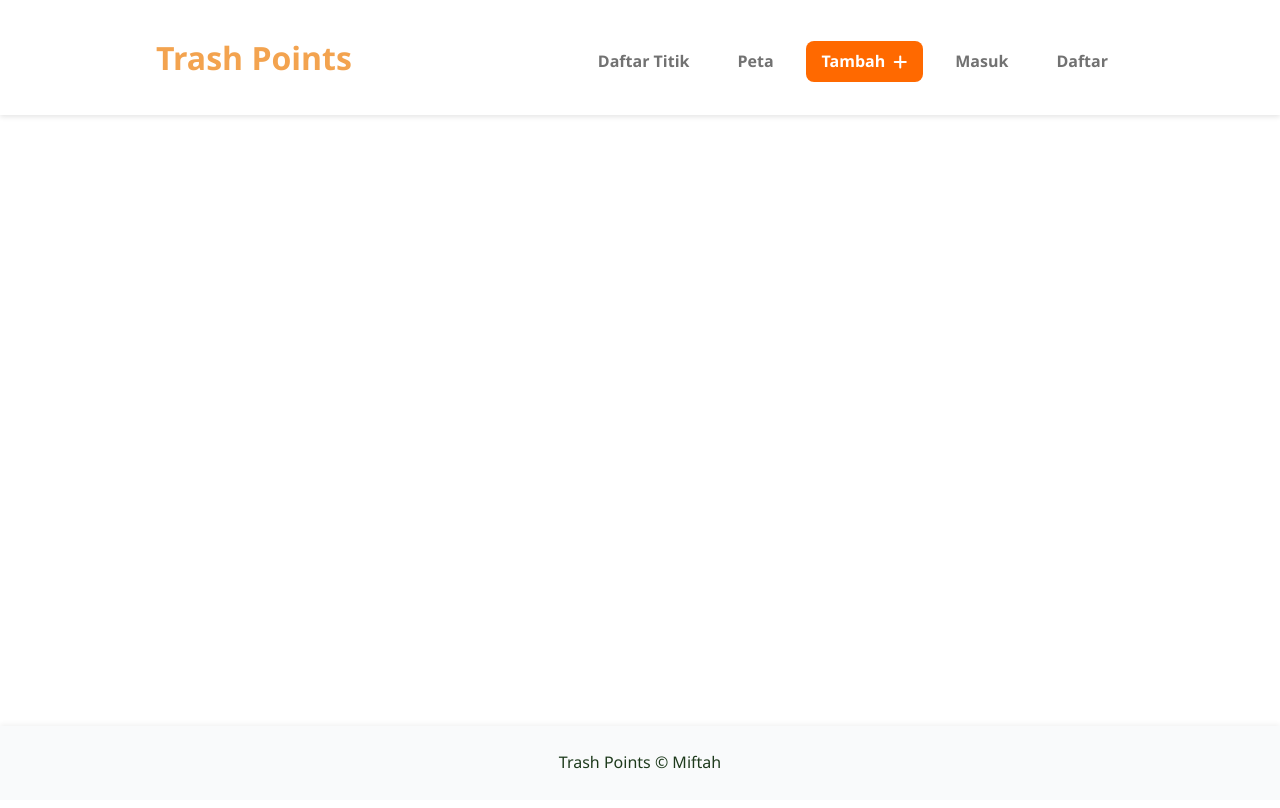
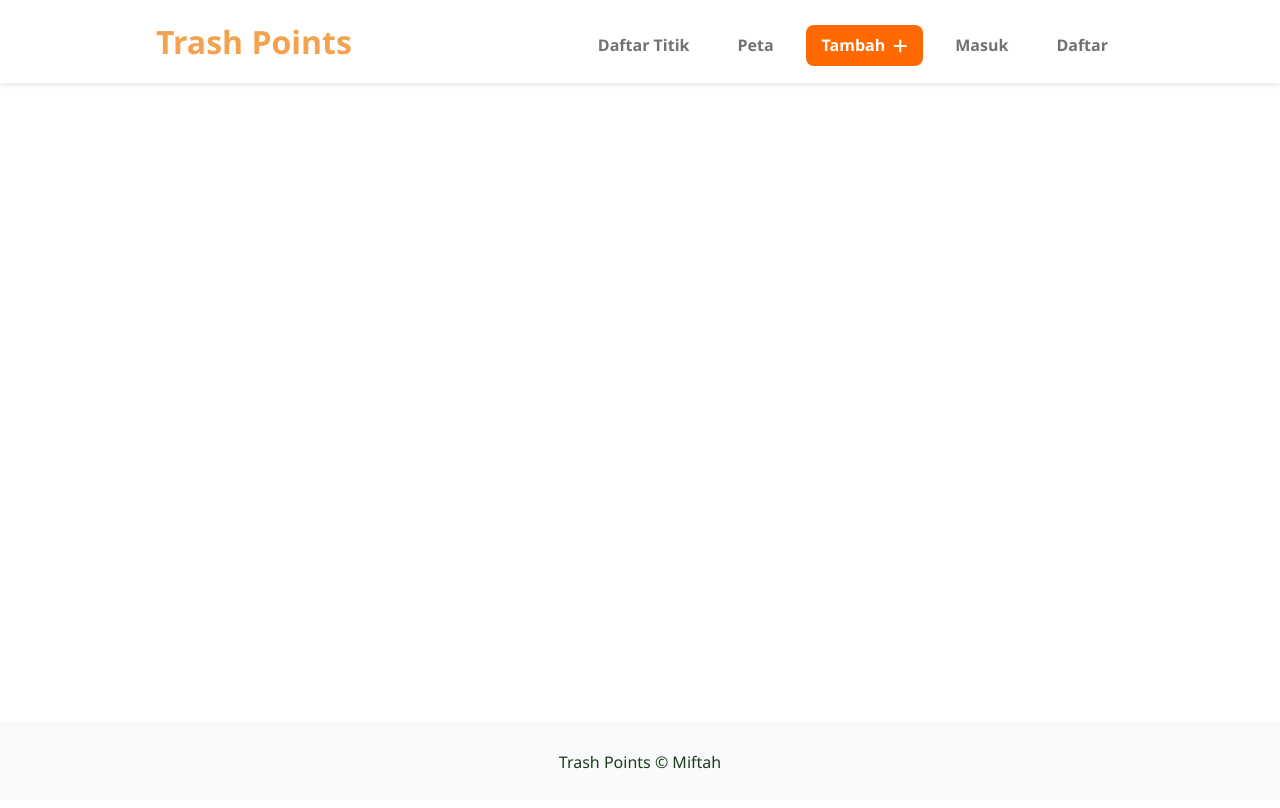
Before and after one commit to mifffth/Trash-Point, a website built with webpack: page src/index.html in a window 1280 px wide. Built offline with nearby package versions, Linux system fonts and the light colour scheme; some packages are replaced by stand-ins of ours.

Commit message:
- header fix

```diff
--- a/src/styles/styles.css
+++ b/src/styles/styles.css
@@ -23,8 +23,6 @@ header {
   background-color: var(--primary);
   box-shadow: 0 2px 5px rgba(0, 0, 0, 0.1);
   color: rgb(243, 163, 79);
-  padding: 1rem;
-  z-index: 1001;
 }
 
 header h1 {
```
